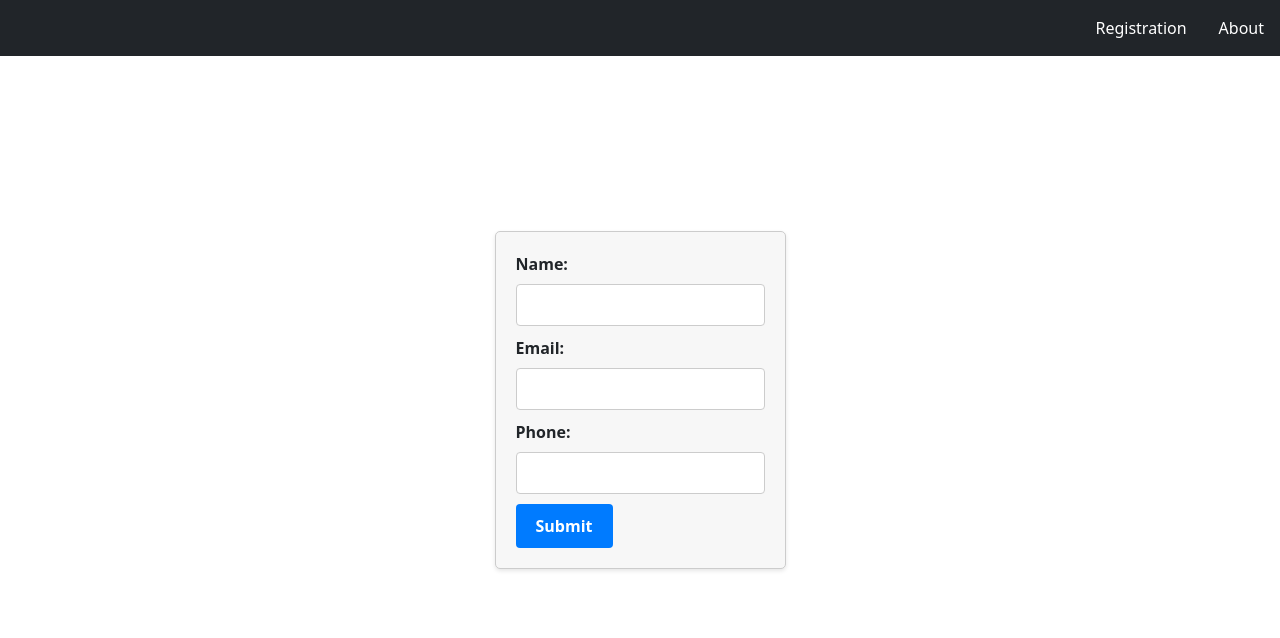
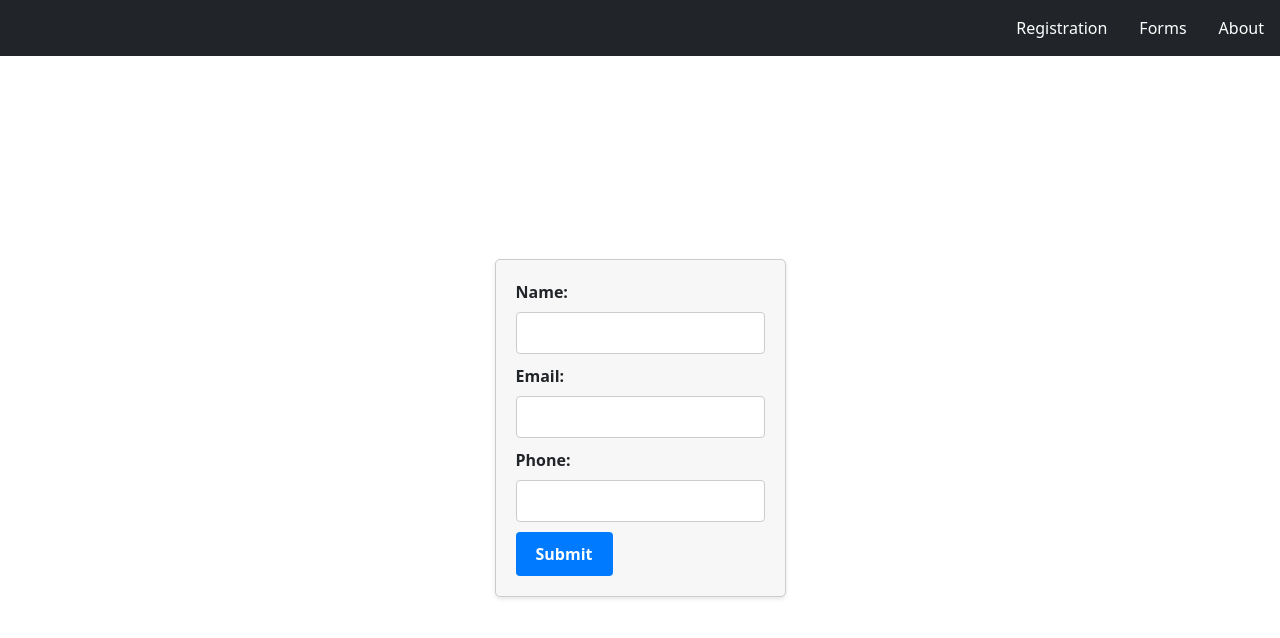
Before and after one commit to MatijaKocevar/vue-Js-frodx, a Vue app: page /registration#/registration in a window 1280 px wide. Shown: the top 638 px of the page. Built offline with nearby package versions, Linux system fonts and the light colour scheme.

Commit message:
Add new navigation link and fix ref update

```diff
--- a/src/components/NavigationBar/NavigationBar.vue
+++ b/src/components/NavigationBar/NavigationBar.vue
@@ -1,8 +1,8 @@
 <script setup>
-  import { ref, onMounted, onBeforeUnmount } from 'vue'
+  import { ref, onMounted, onBeforeUnmount, nextTick } from 'vue'
   import RegistrationStatus from '../RegistrationStatus/RegistrationStatus.vue'
 
-  const navElement = ref(null)
+  const navElement = ref('')
 
   const handleResize = () => {
     calculateAndEmitNavbarHeight()
@@ -16,8 +16,10 @@
   }
 
   onMounted(() => {
-    window.addEventListener('resize', handleResize)
-    calculateAndEmitNavbarHeight()
+    nextTick(() => {
+      window.addEventListener('resize', handleResize)
+      calculateAndEmitNavbarHeight()
+    })
   })
 
   onBeforeUnmount(() => {
@@ -28,7 +30,7 @@
 </script>
 
 <template>
-  <nav id="navigation-bar" :ref="navElement" class="navbar navbar-expand-lg navbar-dark bg-dark fixed-top">
+  <nav id="navigation-bar" ref="navElement" class="navbar navbar-expand-lg navbar-dark bg-dark fixed-top">
     <button
       class="navbar-toggler"
       type="button"
@@ -47,6 +49,9 @@
           <router-link to="/" class="nav-link d-lg-inline d-block"> Registration </router-link>
         </li>
         <li class="nav-item">
+          <router-link to="/forms" class="nav-link d-lg-inline d-block"> Forms </router-link>
+        </li>
+        <li class="nav-item">
           <router-link to="/about" class="nav-link d-lg-inline d-block"> About </router-link>
         </li>
       </ul>
@@ -54,4 +59,4 @@
   </nav>
 </template>
 
-<style src="./NavigationBarStyle.scss" scoped />
+<style lang="scss" src="./NavigationBarStyle.scss" scoped />
```
